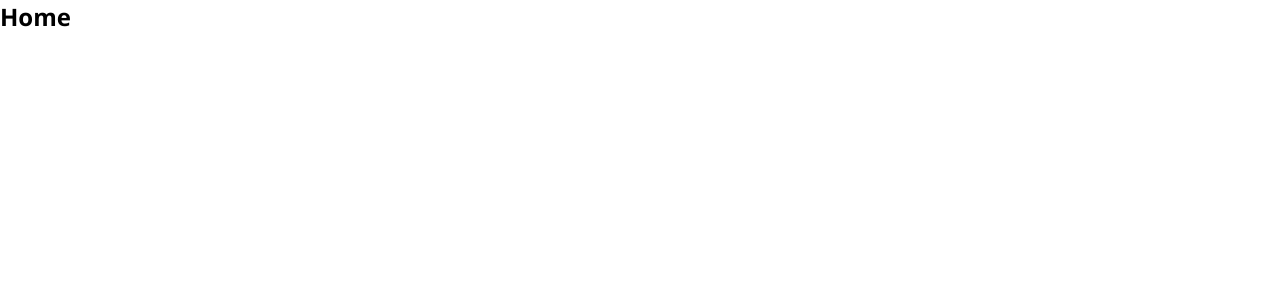
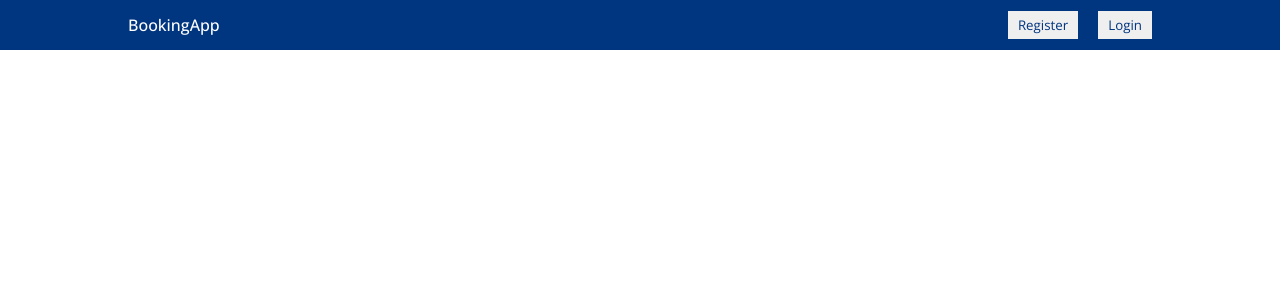
Before and after one commit to Hasanat902/booking-app, a React (Create React App) app: page / in a window 1280 px wide. Shown: the top 300 px of the page. Built offline with nearby package versions, Linux system fonts and the light colour scheme.

Commit message:
added navbar

```diff
--- /dev/null
+++ b/src/components/navbar/Navbar.css
@@ -0,0 +1,27 @@
+.navbar{
+    height: 50px;
+    background-color: #003580;
+    display: flex;
+    justify-content: center;
+}
+
+.navContainer{
+    width: 100%;
+    max-width: 1024px;
+    color: white;
+    display: flex;
+    align-items: center;
+    justify-content: space-between;
+}
+
+.logo{
+    font-weight: 500;
+}
+
+.navButton{
+    margin-left: 20px;
+    border: none;
+    padding: 5px 10px;
+    cursor: pointer;
+    color: #003580;
+}
--- /dev/null
+++ b/src/components/navbar/Navbar.js
@@ -0,0 +1,18 @@
+import React from 'react';
+import './Navbar.css';
+
+const Navbar = () => {
+    return (
+        <div className='navbar'>
+            <div className="navContainer">
+                <span className="logo">BookingApp</span>
+                <div className="navItems">
+                    <button className="navButton">Register</button>
+                    <button className="navButton">Login</button>
+                </div>
+            </div>
+        </div>
+    );
+};
+
+export default Navbar;
--- a/src/pages/home/Home.js
+++ b/src/pages/home/Home.js
@@ -1,10 +1,11 @@
 import React from 'react';
+import Navbar from '../../components/navbar/Navbar';
 import './Home.css';
 
 const Home = () => {
     return (
         <div>
-            <h2>Home</h2>
+            <Navbar></Navbar>
         </div>
     );
 };
```
